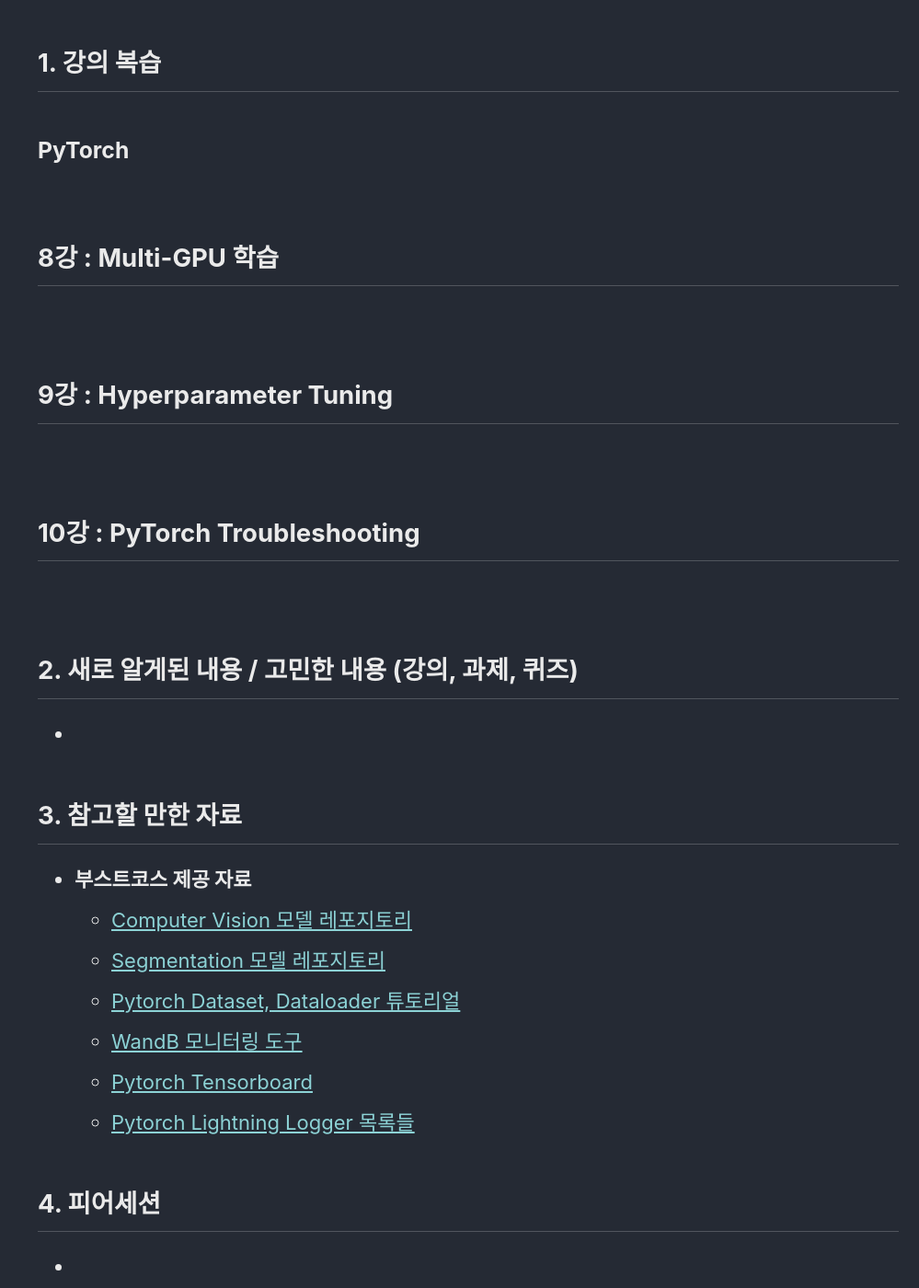
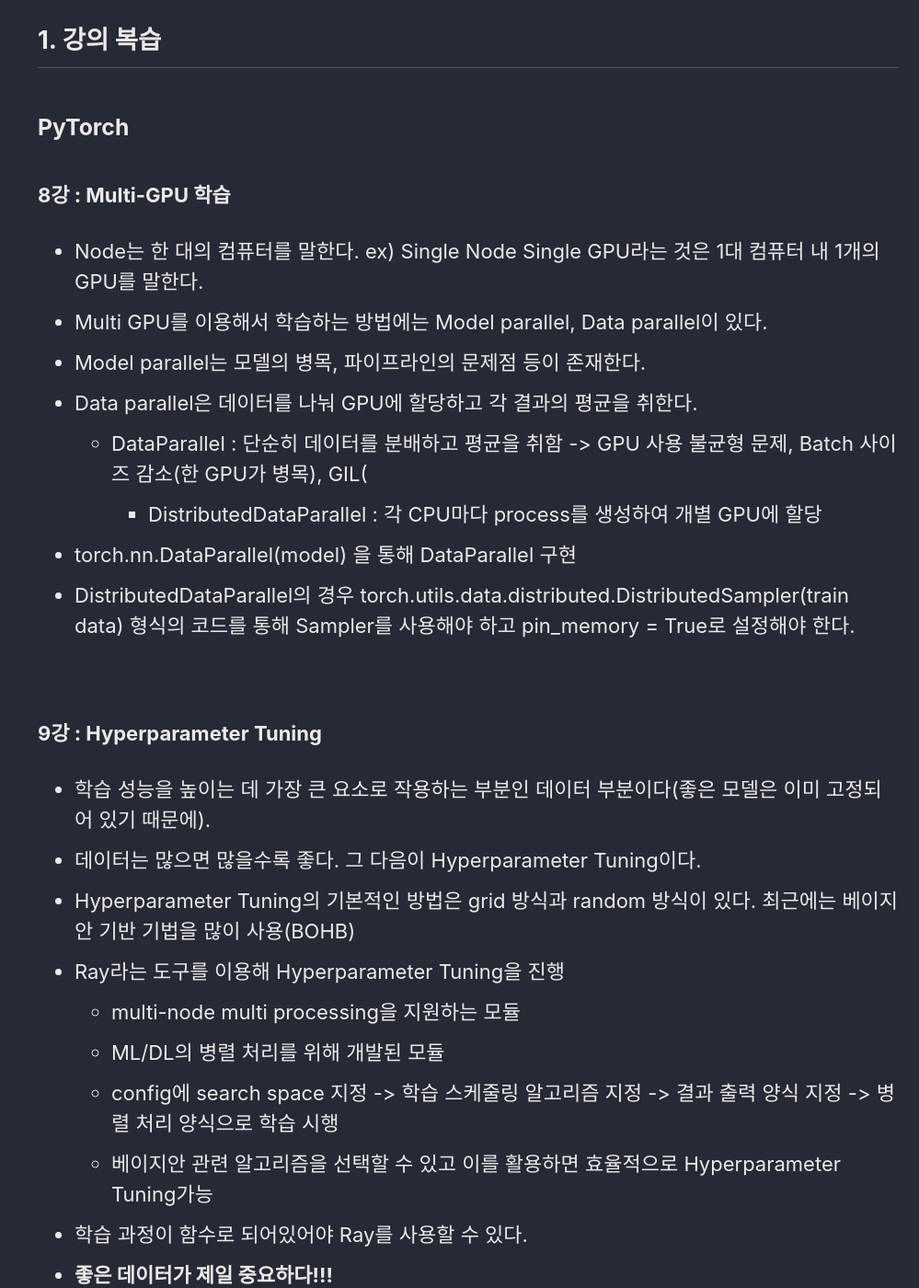
Before and after one commit to gistarrr/gistarrr.github.io, a Jekyll site: the page built from _posts/Ustage/2021-08-17-week_3.md, in a window 1280 px wide and 1400 px high, scrolled down 9292 px. Shown: the whole window at 92% size, without its empty margins (281-1280 px from the left). Built offline with Jekyll 4.4.1, drawn with Linux system fonts in a browser that asks for light colours; cached includes are drawn as plain includes; some of the changed text lies outside the part shown.

Commit message:
boostcamp2021 3rd week summary_final

```diff
--- a/_posts/Ustage/2021-08-17-week_3.md
+++ b/_posts/Ustage/2021-08-17-week_3.md
@@ -192,25 +192,56 @@ b.grad
 **Day 4**
 ===
 
-- 학습 강의 : DL Basic 8 ~ 10강
+- 학습 강의 : PyTorch 8 ~ 10강
+- 과제 : [선택과제] Transfer Learning + Parameter Tuning
 
 ## 1. 강의 복습
 ### **PyTorch** <br/>
 
 **8강 : Multi-GPU 학습**
--
+- Node는 한 대의 컴퓨터를 말한다. ex) Single Node Single GPU라는 것은 1대 컴퓨터 내 1개의 GPU를 말한다.
+- Multi GPU를 이용해서 학습하는 방법에는 Model parallel, Data parallel이 있다.
+- Model parallel는 모델의 병목, 파이프라인의 문제점 등이 존재한다.
+- Data parallel은 데이터를 나눠 GPU에 할당하고 각 결과의 평균을 취한다.
+  - DataParallel : 단순히 데이터를 분배하고 평균을 취함 -> GPU 사용 불균형 문제, Batch 사이즈 감소(한 GPU가 병목), GIL(
+	- DistributedDataParallel : 각 CPU마다 process를 생성하여 개별 GPU에 할당
+- torch.nn.DataParallel(model) 을 통해 DataParallel 구현
+- DistributedDataParallel의 경우 torch.utils.data.distributed.DistributedSampler(train data) 형식의 코드를 통해 Sampler를 사용해야 하고 pin_memory = True로 설정해야 한다.
+
 <br/>
 
 **9강 : Hyperparameter Tuning**
--
+- 학습 성능을 높이는 데 가장 큰 요소로 작용하는 부분인 데이터 부분이다(좋은 모델은 이미 고정되어 있기 때문에).
+- 데이터는 많으면 많을수록 좋다. 그 다음이 Hyperparameter Tuning이다.
+- Hyperparameter Tuning의 기본적인 방법은 grid 	방식과 random 방식이 있다. 최근에는 베이지안 기반 기법을 많이 사용(BOHB)
+- Ray라는 도구를 이용해 Hyperparameter Tuning을 진행
+	- multi-node multi processing을 지원하는 모듈
+	- ML/DL의 병렬 처리를 위해 개발된 모듈
+	- config에 search space 지정 -> 학습 스케줄링 알고리즘 지정 -> 결과 출력 양식 지정 -> 병렬 처리 양식으로 학습 시행
+	- 베이지안 관련 알고리즘을 선택할 수 있고 이를 활용하면 효율적으로 Hyperparameter Tuning가능
+- 학습 과정이 함수로 되어있어야 Ray를 사용할 수 있다.
+- **좋은 데이터가 제일 중요하다!!!**
+
 <br/>
 
 **10강 : PyTorch Troubleshooting**
--
+- OOM = Out Of Memory : 왜, 어디서 발생했는지 알기 어려움, 메모리의 이전 상황 파악이 어려움
+- 가장 기본적인 해결법은 Batch size를 줄이고 GPU를 clean하게 하는 것
+- GPUtil을 사용해서 GPU 상태를 확인하기(`GPUtil.showUtilization()`)
+- torch.cuda.empty_cache() 쓰기 : 사용되지 않은 GPU상 cache를 정리하여 가용 메모리를 확보한다. del과는 구분이 필요
+	- 학습 시작 전에 코드를 추가하여 이전 학습에 의해 생긴 메모리의 영향을 없앨 수 있다.
+- training loop에 tensor로 축적되는 변수 확인(1-d tensor의 경우 python 기본 객체로 변환하여 처리 -> 메모리에 적층되는 것을 방지)
+- del 명령어를 적절히 사용하기
+	- 필요가 없어진 변수 삭제(python의 메모리 배치 특성상 loop이 끝나도 메모리를 차지하기 때문)
+- 가능 batch 사이즈 실험해보기
+- torch.no_grad() 사용하기 : Inference 시점에서 사용(validate나 test할 때)
+
 <br/>
 
 ## 2. 새로 알게된 내용 / 고민한 내용 (강의, 과제, 퀴즈)
--
+- 과제를 진행하면서 Pre-trained model을 불러와서 적용하는 과정을 코드를 따라가면서 확인할 수 있었다.
+- Ray에 대한 사용법을 배울 수 있었다.
+- 가장 중요한 것은 모델, 데이터, Hyperparameter tuning 순인데 모델은 좋은 모델이 거의 결정되어 있기 때문에 좋은 데이터가 학습 성능을 좌우한다. 어떻게 하면 좋은 데이터를 만들고 수집할 지가 가장 중요한 부분인 것 같다. Hyperparameter tuning은 마지막 단계에서 작은 수치만큼의 성능을 높일 때 사용하자!
 
 ## 3. 참고할 만한 자료
 - **부스트코스 제공 자료**
@@ -222,5 +253,14 @@ b.grad
   - [Pytorch Lightning Logger 목록들](https://pytorch-lightning.readthedocs.io/en/stable/extensions/logging.html){:target="_blank"}
 
 ## 4. 피어세션
--
-- 자세한 내용은 [Peer Session](https://github.com/round26/round26/wiki/Week3_Day3){:target="_blank"}{:target="_blank"} 참조
+- 팀회고를 진행했다.
+- 김현욱 캠퍼님의 강의 요약
+- 자세한 내용은 [Peer Session](https://github.com/round26/round26/wiki/Week3_Day4){:target="_blank"}{:target="_blank"} 참조
+
+# **주간 회고**
+
+1. PyTorch 과제를 수행하는 과정에서 많은 배움을 얻었고 좋은 모델은 무엇인가, 좋은 데이터란 무엇이고 어떻게 만들 것인가에 대한 고민을 가지게 되었다. 모델, 데이터의 기본 개념조차 헷갈렸던 처음과 비교하면 많이 발전하고 있는 게 느껴져서 뿌듯하다.
+2. 오피스 아워 시간을 통해 과제를 만드신 멘토님들의 출제 의도를 들으면서 인공지능 학습 과정의 flow를 좀 더 파악하는 시간이 되었다. 과제를 스스로 다 해결하긴 했지만 솔루션을 함께 보면서 복습하는 게 많은 도움이 될 것 같다. 뿐만 아니라 지난 주 과제를 할 때 이해하지 못한 상태에서 제출을 했는데 다시 한 번 복습하면 얻는 것이 많을 것 같다.
+3. 지난 주에 비해서 학습 정리도 제 때 다 진행해서 나름 계획했던 걸 지킨 주가 된 것 같다.(마지막날이 밀리긴 했지만 ...) 지금처럼만 꾸준하게 할 일 해나가자!!!
+4. 라이엇게임즈 CTO 님의 개발자의 자세와 TDD에 대한 특강이 있었다. 한 줄의 코드를 짤 때도 항상 가독성을 생각하고 필요없는 부분이 있는지 생각해야 한다고 다짐했다.
+5. 최성철님의 마스터 클래스 또한 유익한 강의였다. MLops에 대한 것들을 알려주시면서 결국 엔지니어로서 성공하기 위해서는 AI 뿐만 아니라 데이터베이스, 리눅스, 도커, 쿠버네티스 등 다양한 분야의 능력을 기르는 것이 중요하다고 알려주셨다. 부스트코스를 잘 수료하고 난 뒤 언급한 내용들을 공부해서 엔지니어로서의 역량을 높여야 겠다. ~~당장은 부스트코스 따라가기도 벅찬 수준...~~
```
